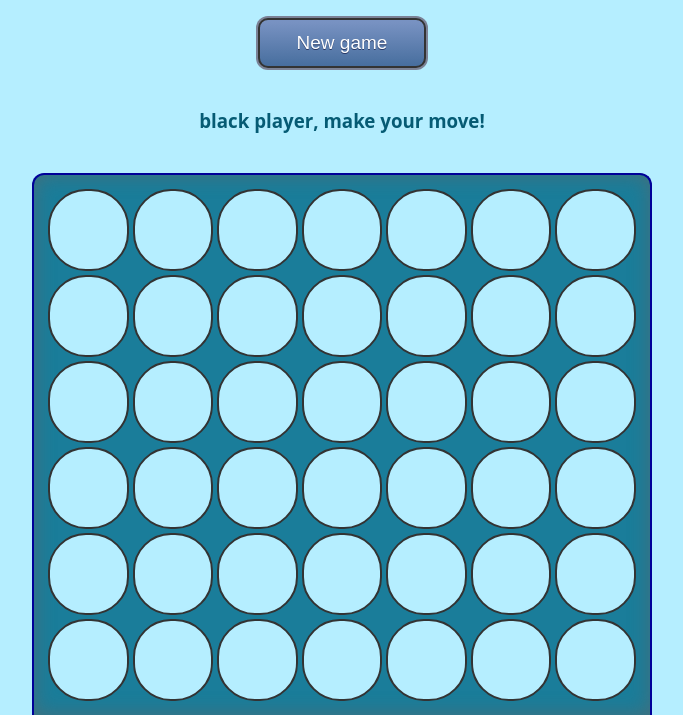
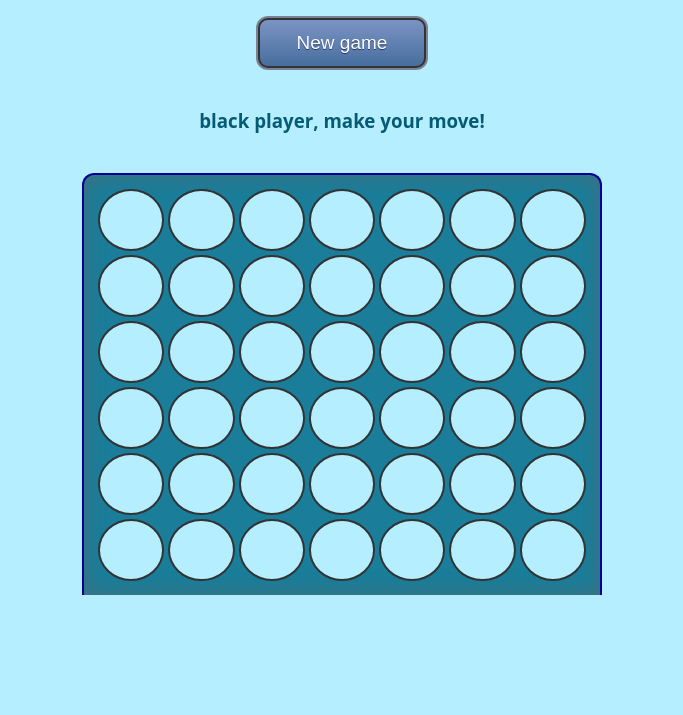
Before and after one commit to shishkina/Project1_-GA, a website: page public/index.html in a window 1280 px wide. Shown: the part 86-801 px from the top of the page, without its empty margins (298-981 px from the left). Drawn offline with nearby package versions, Linux system fonts and the light colour scheme.

Commit message:
minor styling changes

```diff
--- a/public/stylesheet/style.css
+++ b/public/stylesheet/style.css
@@ -49,7 +49,7 @@ table,#game,body,td {
 }
 
 #game,#gameboard {
-    width:620px;
+    width: 520px;
 }
 
 #gameboard{
@@ -61,9 +61,9 @@ table,#game,body,td {
 }
 
 #gameboard td {
-    width:76px;
-    height:76px;
-    border-radius:38px;
+    width:56px;
+    height:56px;
+    border-radius:50%;
 }
 
 #gameboard {
```
